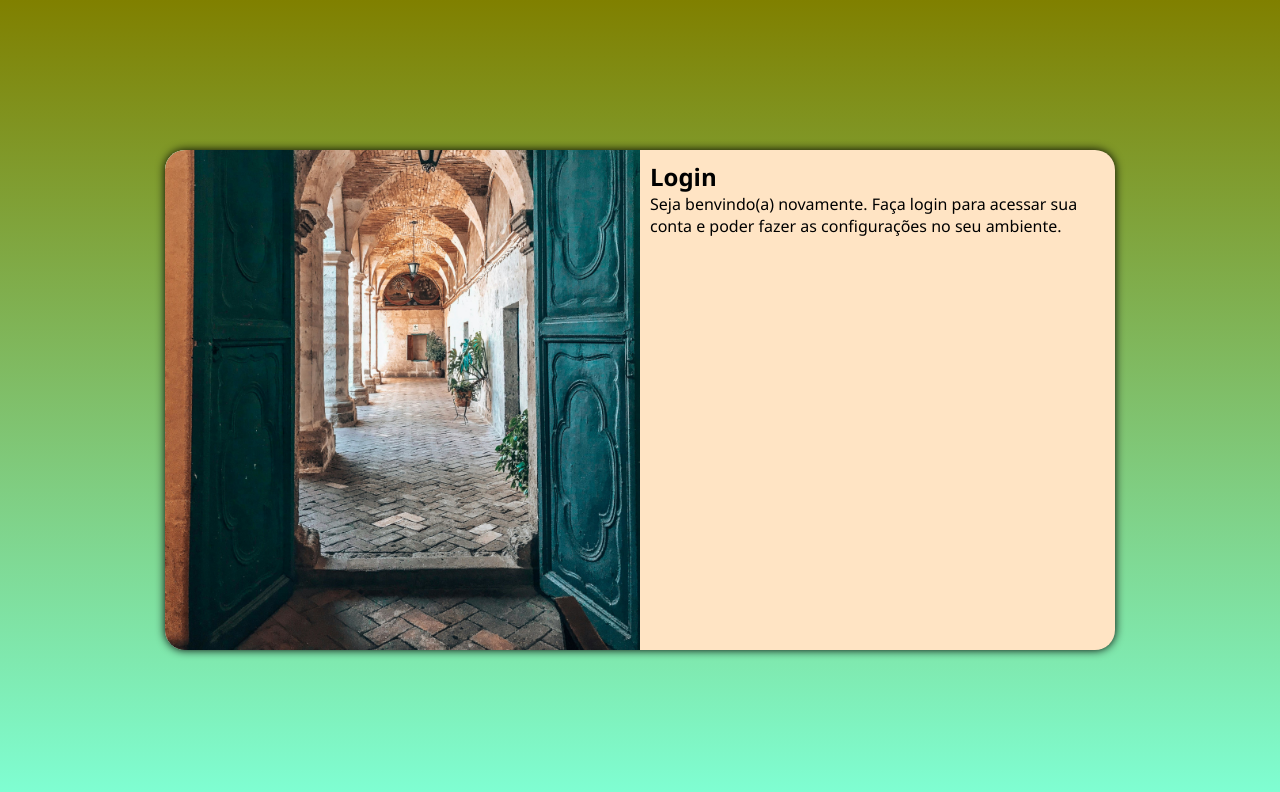
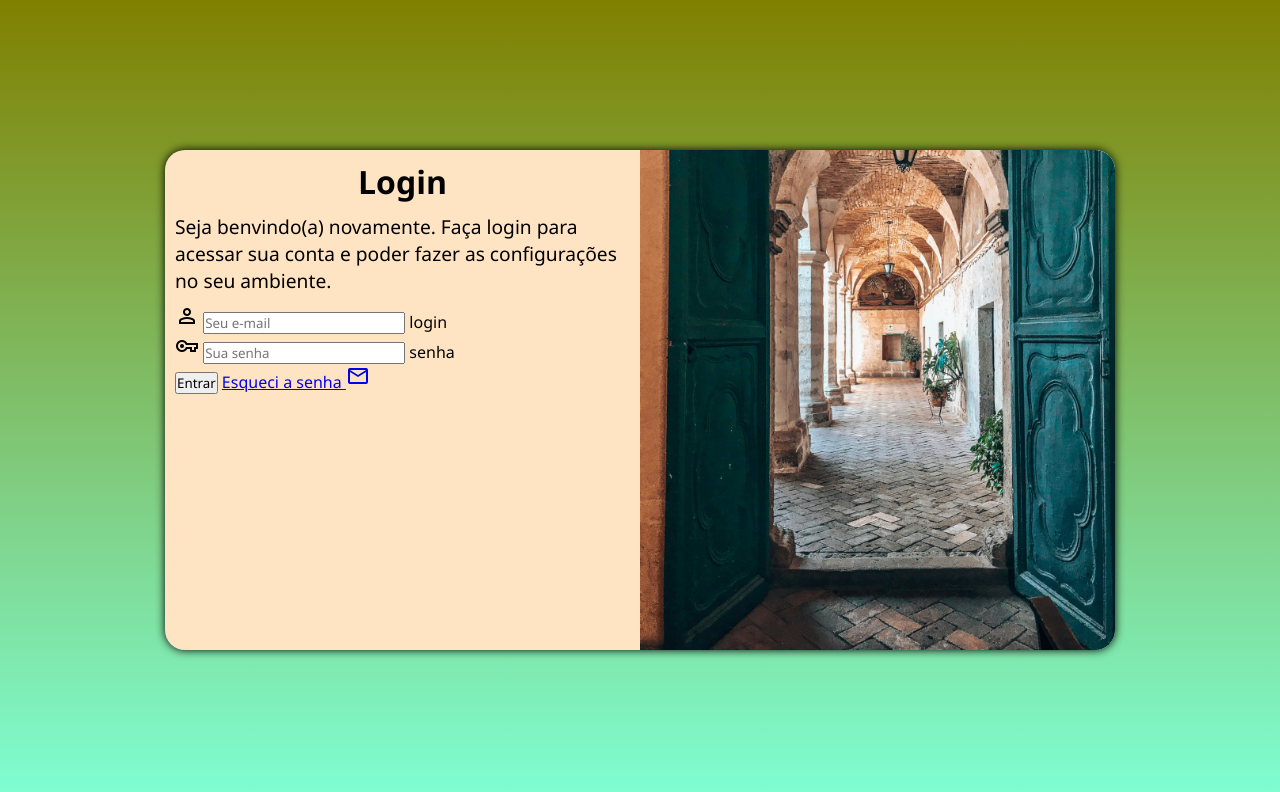
Before and after one commit to b1960ahia/projeto-login, a plain HTML site: page index.html in a window 1280 px wide. Drawn offline with nearby package versions, Linux system fonts and the light colour scheme.

Commit message:
adicionei o formulario

```diff
--- a/estilos/media-query.css
+++ b/estilos/media-query.css
@@ -21,6 +21,8 @@
         float: right;
         width: 60%;
     }
+
+
 }
 
 @media screen and (min-width: 992px) {
@@ -34,14 +36,23 @@
     }
 
      section#login > div#imagem {
-        float: left;
+        float: right;
         width: 50%;
         height: 100%;
     }
 
     section#login > div#formulario {
 
-        float: right;
+        float: left;
         width: 50%;
     }
+
+    div#formulario > h1 {
+        font-size: 2em;
+        text-align: center;
+    }
+
+    div#formulario > p {
+        font-size: 1.2em;
+    }
 }
--- a/estilos/style.css
+++ b/estilos/style.css
@@ -53,3 +53,14 @@ section#login > div#formulario {
     padding: 10px;
     display: block;
 }
+
+div#formulario > h1 {
+    text-align: center;
+    margin-bottom: 10px;
+}
+
+div#formulario > p {
+    margin-bottom: 10px;
+    font-size: 0.8em;
+
+}
--- a/index.html
+++ b/index.html
@@ -4,6 +4,7 @@
     <meta charset="UTF-8">
     <meta name="viewport" content="width=device-width, initial-scale=1.0">
     <title>Login</title>
+    <link rel="stylesheet" href="https://fonts.googleapis.com/css2?family=Material+Symbols+Outlined:opsz,wght,FILL,GRAD@20..48,100..700,0..1,-50..200&icon">
     <link rel="stylesheet" href="estilos/style.css">
     <link rel="stylesheet" href="estilos/media-query.css">
 </head>
@@ -19,6 +20,24 @@
                 <p>Seja benvindo(a) novamente. Faça login para acessar sua conta e poder fazer as configurações no seu ambiente.</p>
                 <form action="login.php" method="post">
 
+                    <div class="campo">
+                       <span class="material-symbols-outlined">person</span>
+                        <input type="email" name="login" id="ilogin" placeholder="Seu e-mail">
+                        <label for="ilogin"><link rel="stylesheet" href="">login</label>
+                    </div>
+
+                    <div class="campo">
+                        <span class="material-symbols-outlined">vpn_key</span>
+                        <input type="password" name="senha" id="isenha" placeholder="Sua senha" required minlength="8" maxlength="20">
+                        <label for="isenha">senha</label>
+                    </div>
+                        <input type="submit" value="Entrar">
+                        <a href="esqueci.html">
+                            Esqueci a senha <span class="material-symbols-outlined">mail</span>
+                        </a>
+                    <div>
+
+                    </div>
                 </form>
             </div>
         </section>
```
